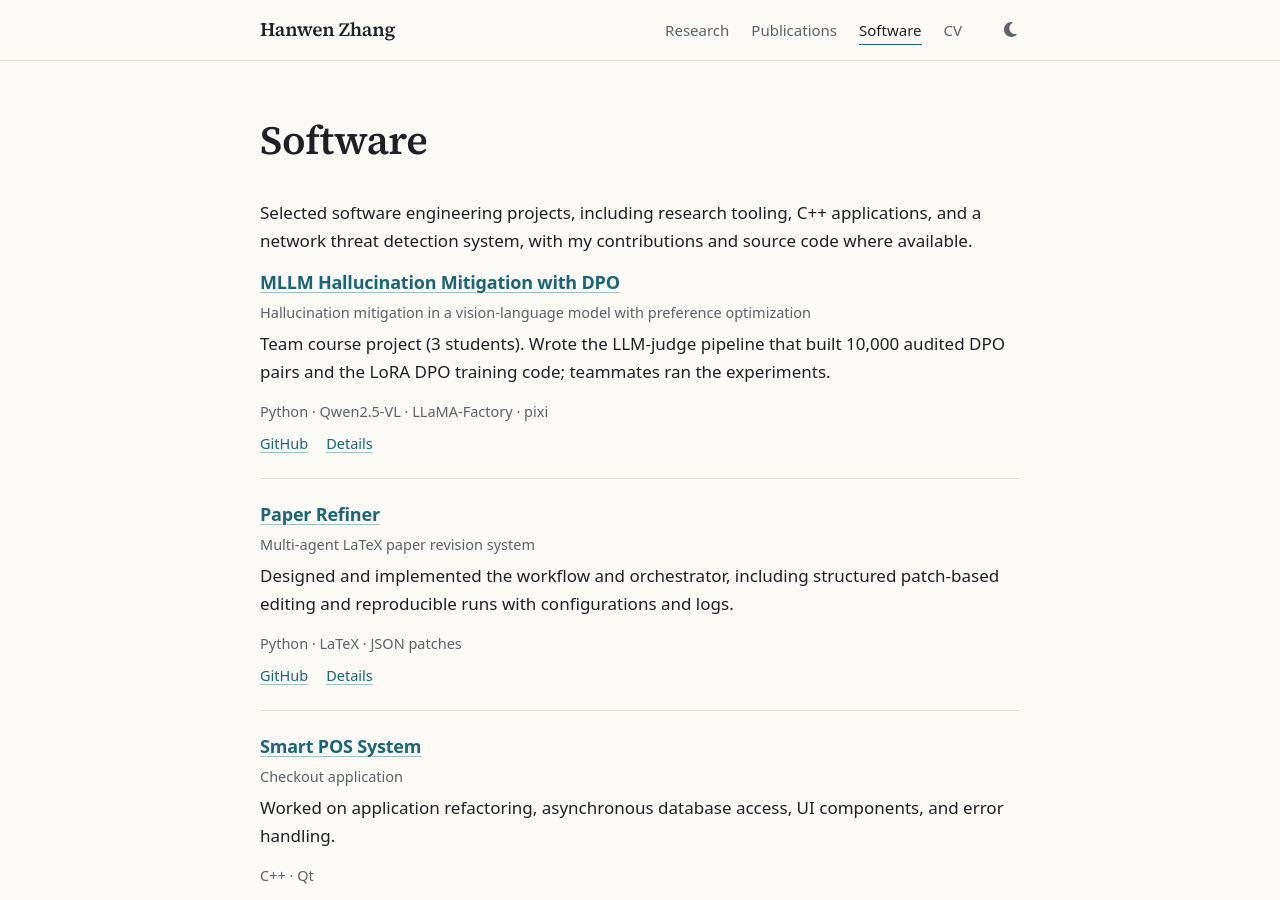
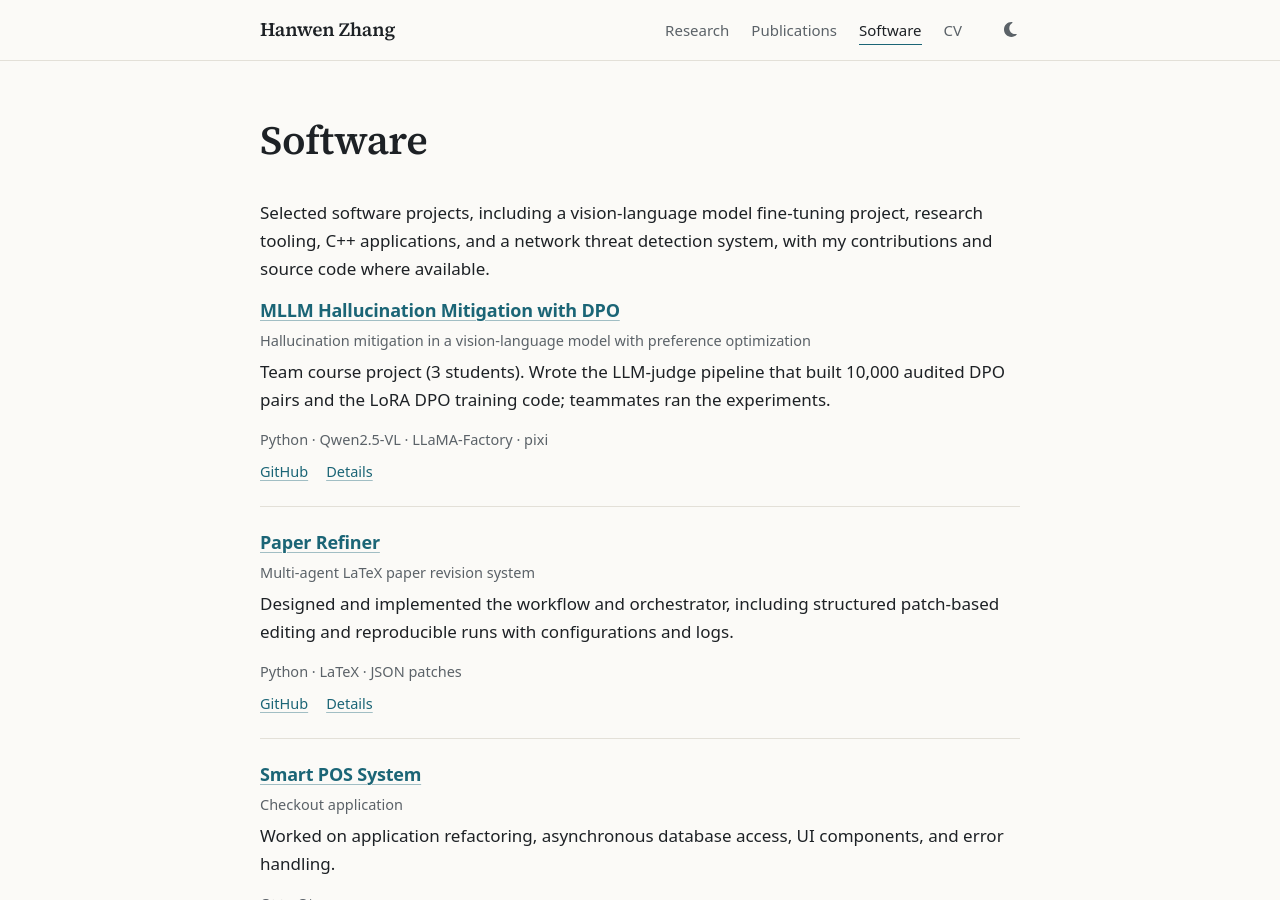
Before and after one commit to hwzhangcs/hwzhangcs.github.io, a Jekyll site: the page built from _pages/portfolio.html, in a window 1280 px wide and 900 px high. Built offline with Jekyll 4.4.1, drawn with Linux system fonts in a browser that asks for light colours.

Commit message:
State start date and update software page intro
- Hero: open to remote internships starting December 2026.
- Software page: mention the vision-language model project now listed
  first.

Co-Authored-By: Claude Opus 5.5 <noreply@anthropic.com>

```diff
--- a/_includes/home/hero.html
+++ b/_includes/home/hero.html
@@ -19,6 +19,6 @@
   <div class="hero-text">
     <p class="hero-lead">I am interested in how multimodal models and agents <strong>reason about the physical world</strong>: where things are, how views relate, and what lies out of view. I am also interested in <strong>generative models that fill in what a model cannot see</strong>, and in keeping their predictions consistent with what was observed.</p>
     <p>My background is in generative 3D vision, where these questions first came up for me. <a href="{{ '/research/bone-to-shape/' | relative_url }}">Bone-to-Shape</a>, the single-image animal reconstruction project I led, treats generated views as model predictions, not new observations. At City University of Hong Kong, I work with Xinke Li on improving the generation process of a generative 3D scene reconstructor for sparse-view reconstruction, and we are preparing a paper on this work. In a team course project on hallucination mitigation, I wrote the preference-data pipeline and the DPO training code for a vision-language model, my first hands-on work with multimodal LLMs.</p>
-    <p class="hero-status"><span class="status-dot" aria-hidden="true"></span>Open to long-term remote research internships on multimodal reasoning with LLMs and agents. Planning to apply for PhD programs for Fall 2028.</p>
+    <p class="hero-status"><span class="status-dot" aria-hidden="true"></span>Open to long-term remote research internships on multimodal reasoning with LLMs and agents, starting December 2026. Planning to apply for PhD programs for Fall 2028.</p>
   </div>
 </header>
--- a/_pages/portfolio.html
+++ b/_pages/portfolio.html
@@ -2,7 +2,7 @@
 layout: academic
 title: "Software"
 permalink: /portfolio/
-excerpt: "Selected software by Hanwen Zhang: research tools, C++ applications, and network threat detection."
+excerpt: "Selected software by Hanwen Zhang: a vision-language model project, research tools, C++ applications, and network threat detection."
 ---
-<p>Selected software engineering projects, including research tooling, C++ applications, and a network threat detection system, with my contributions and source code where available.</p>
+<p>Selected software projects, including a vision-language model fine-tuning project, research tooling, C++ applications, and a network threat detection system, with my contributions and source code where available.</p>
 {% include projects.html level=2 %}
```
